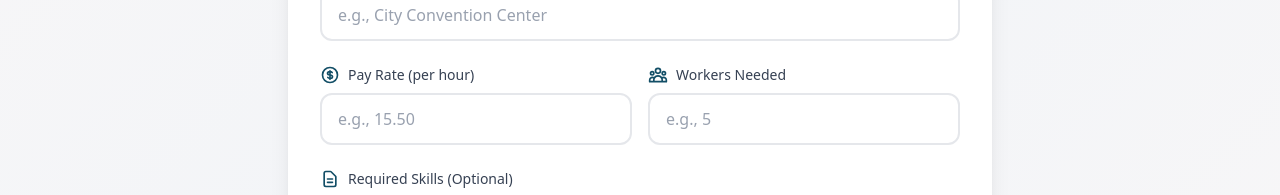
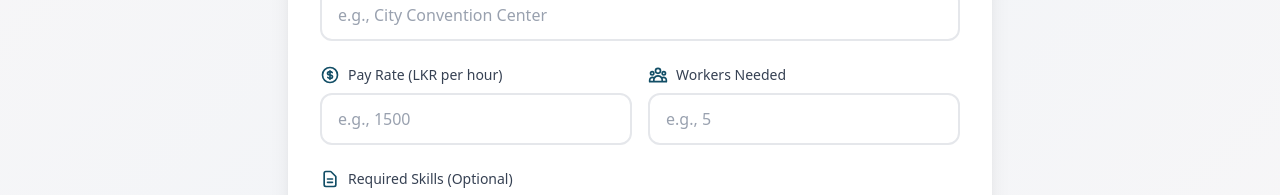
Before and after one commit to ThisaraJayasooriya/FlexiGo, a Next.js app: page /jobs/create in a window 1280 px wide. Shown: the part 512-707 px from the top of the page. Built offline with nearby package versions, Linux system fonts and the light colour scheme; no server answers.

Commit message:
changed USD to LKR in payrate

```diff
--- a/app/applications/business/page.tsx
+++ b/app/applications/business/page.tsx
@@ -403,7 +403,7 @@ export default function BusinessApplicationsPage() {
                           </div>
                           <div className="flex-1 min-w-0">
                             <p className="text-[10px] sm:text-xs text-gray-500 font-medium mb-0.5 sm:mb-1 uppercase tracking-wide">Pay Rate</p>
-                            <p className="text-sm sm:text-base font-bold text-green-600">${selectedApplication.jobs.pay_rate}/hour</p>
+                            <p className="text-sm sm:text-base font-bold text-green-600">LKR {selectedApplication.jobs.pay_rate}/hour</p>
                           </div>
                         </div>
                       </div>
--- a/app/jobs/business/page.tsx
+++ b/app/jobs/business/page.tsx
@@ -290,7 +290,7 @@ export default function BusinessJobsPage() {
                         <svg className="w-4 h-4 text-[#124E66]" fill="none" stroke="currentColor" viewBox="0 0 24 24">
                           <path strokeLinecap="round" strokeLinejoin="round" strokeWidth={2} d="M12 8c-1.657 0-3 .895-3 2s1.343 2 3 2 3 .895 3 2-1.343 2-3 2m0-8c1.11 0 2.08.402 2.599 1M12 8V7m0 1v8m0 0v1m0-1c-1.11 0-2.08-.402-2.599-1M21 12a9 9 0 11-18 0 9 9 0 0118 0z" />
                         </svg>
-                        <span>${job.pay_rate.toFixed(2)}/hr</span>
+                        <span>LKR {job.pay_rate.toFixed(2)}/hr</span>
                       </div>
 
                       {/* Workers */}
--- a/app/jobs/create/page.tsx
+++ b/app/jobs/create/page.tsx
@@ -247,11 +247,11 @@ export default function CreateJobPage() {
                   <svg className="w-5 h-5 text-[#124E66]" fill="none" stroke="currentColor" viewBox="0 0 24 24">
                     <path strokeLinecap="round" strokeLinejoin="round" strokeWidth={2} d="M12 8c-1.657 0-3 .895-3 2s1.343 2 3 2 3 .895 3 2-1.343 2-3 2m0-8c1.11 0 2.08.402 2.599 1M12 8V7m0 1v8m0 0v1m0-1c-1.11 0-2.08-.402-2.599-1M21 12a9 9 0 11-18 0 9 9 0 0118 0z" />
                   </svg>
-                  Pay Rate (per hour)
+                  Pay Rate (LKR per hour)
                 </label>
                 <Input
                   type="number"
-                  placeholder="e.g., 15.50"
+                  placeholder="e.g., 1500"
                   value={formData.payRate}
                   onChange={(e) => setFormData({ ...formData, payRate: e.target.value })}
                   required
--- a/app/jobs/worker/page.tsx
+++ b/app/jobs/worker/page.tsx
@@ -396,7 +396,7 @@ export default function WorkerJobsPage() {
                         </p>
                       </div>
                       <div className="ml-2 px-4 py-2 bg-green-100 rounded-lg">
-                        <p className="text-2xl font-bold text-green-700">${job.pay_rate.toFixed(2)}</p>
+                        <p className="text-2xl font-bold text-green-700">LKR {job.pay_rate.toFixed(2)}</p>
                         <p className="text-xs text-green-600">per hour</p>
                       </div>
                     </div>
```
